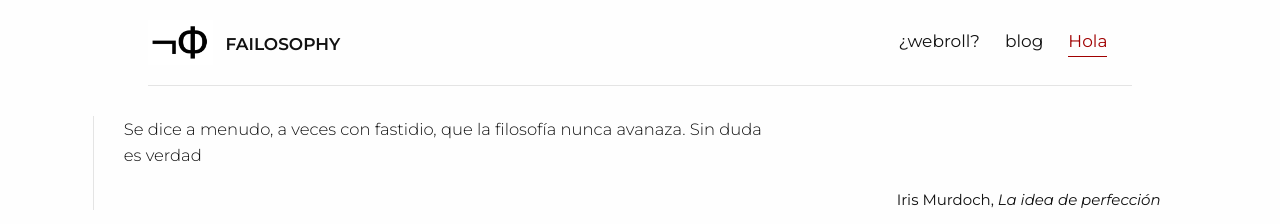
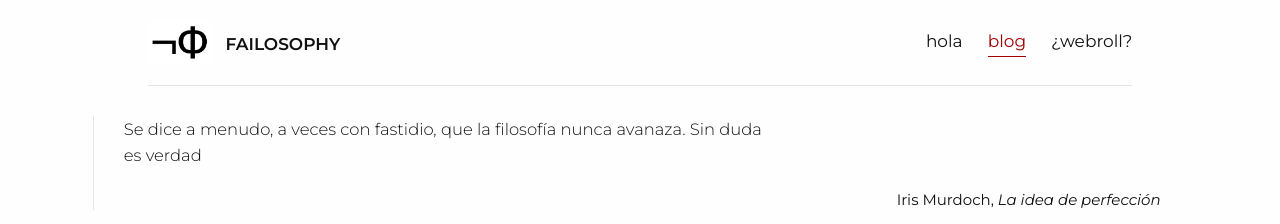
Before and after one commit to Oiuhukt/failosophy, a Jekyll site: the page built from index.md, in a window 1280 px wide. Shown: the top 224 px of the page. Built offline with Jekyll 4.4.1, drawn with Linux system fonts in a browser that asks for light colours; some web fonts are replaced.

Commit message:
reordenando enlaces del header

```diff
--- a/_includes/header.html
+++ b/_includes/header.html
@@ -7,14 +7,18 @@
             </a>
         </div>
 
-        <div class="nav-links">
-            {% for node in site.pages %}
-                {% unless node.nav_exclude %}
-                    <a href="{{ node.url | prepend: site.baseurl }}" {% if page.url == node.url %}class="active"{% endif %}>
-                   {{ node.title }}
-                    </a>
-                {% endunless %}
-            {% endfor %}
+<div class="nav-links">
+            <a href="{{ site.baseurl }}/hola" {% if page.url == "/hola" or page.url == "/hola.html" %}class="active"{% endif %}>
+                hola
+            </a>
+
+            <a href="{{ site.baseurl }}/" {% if page.url == "/" or page.url == "/index.html" %}class="active"{% endif %}>
+                blog
+            </a>
+
+            <a href="{{ site.baseurl }}/webroll" {% if page.url == "/webroll" or page.url == "/webroll.html" %}class="active"{% endif %}>
+                ¿webroll?
+            </a>
         </div>
-    </nav>
+        </nav>
 </header>
```
